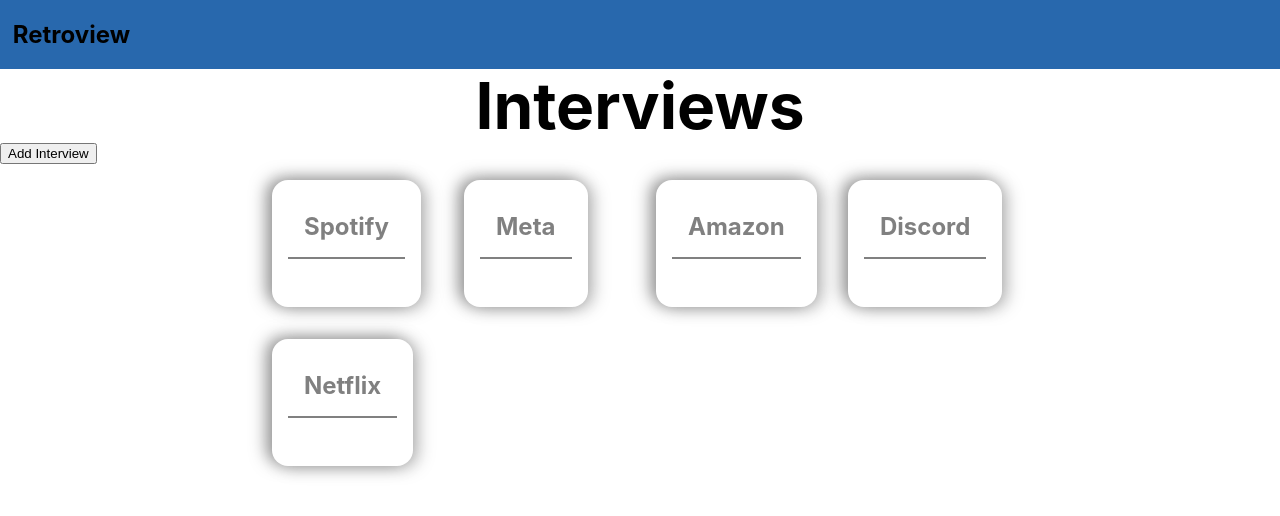
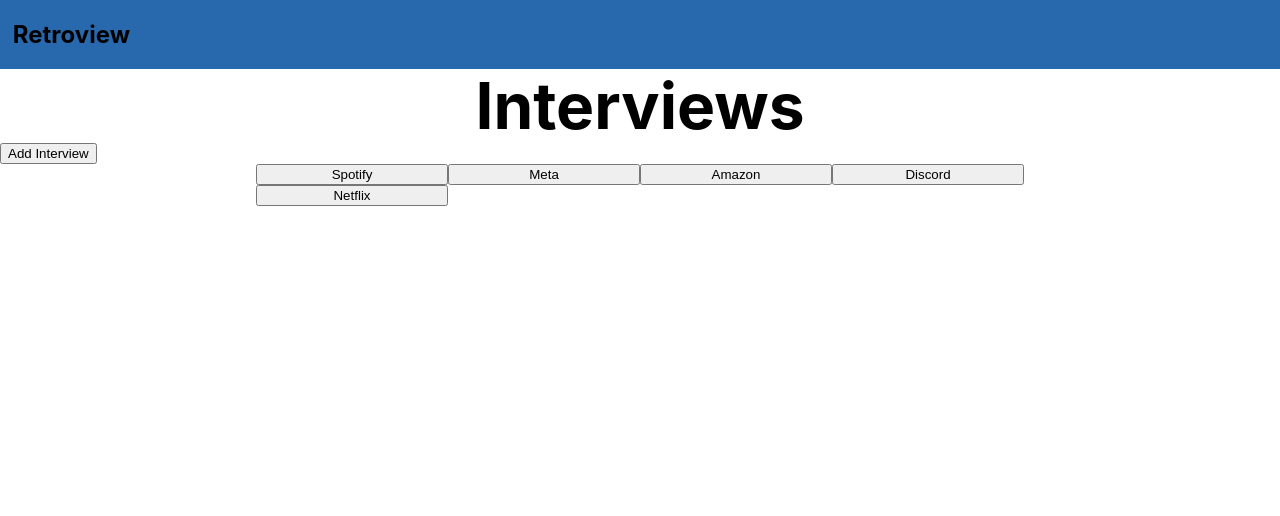
Before and after one commit to jecc-opensource/retroview, a Next.js app in the folder client/: page /interviews in a window 1280 px wide. Shown: the top 516 px of the page. Built offline with nearby package versions, Linux system fonts and the light colour scheme.

Commit message:
updated frontend layout

```diff
--- a/client/pages/index.js
+++ b/client/pages/index.js
@@ -1,5 +1,5 @@
-import Head from 'next/head'
-import styles from '../styles/Home.module.scss'
+import Head from 'next/head';
+import styles from '../styles/Home.module.scss';
 
 export default function Home() {
   return (
--- a/client/pages/interviews.js
+++ b/client/pages/interviews.js
@@ -1,16 +1,21 @@
-import Card from "../components/Card/Card";
+import SkillBox from "../components/SkillBox/SkillBox";
 import styles from "../styles/Home.module.scss";
+import Card from '../components/Card/Card';
 
 const Interviews = () => {
   const interviewArray = ['Spotify', 'Meta', 'Amazon', 'Discord', 'Netflix'];
   const newArr = interviewArray.map((interview) => {
-    return <Card key={interview} title={interview}></Card>
+    return <SkillBox key={interview} label={interview}></SkillBox>
   })
+
+  const handleClick = (e) => {
+    console.log('clicked')
+  }
 
   return (
     <>
     <h1 className={styles.title}>Interviews</h1>
-    <button>Add Interview</button>
+    <button onClick={handleClick}>Add Interview</button>
     <br></br>
     <div className={styles.interviewContainer}>
       {newArr}
```
